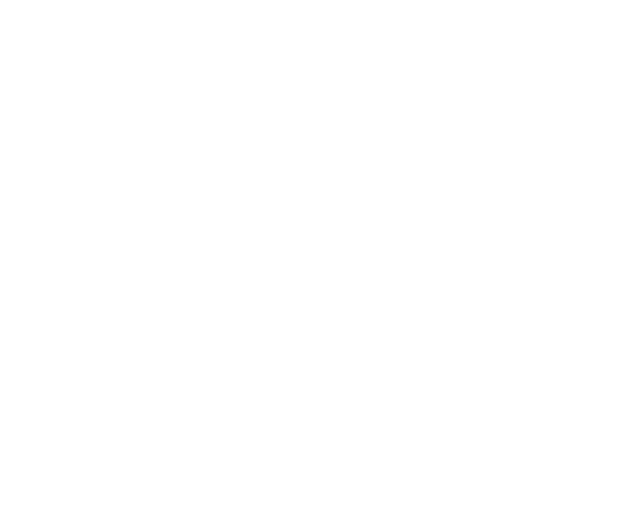
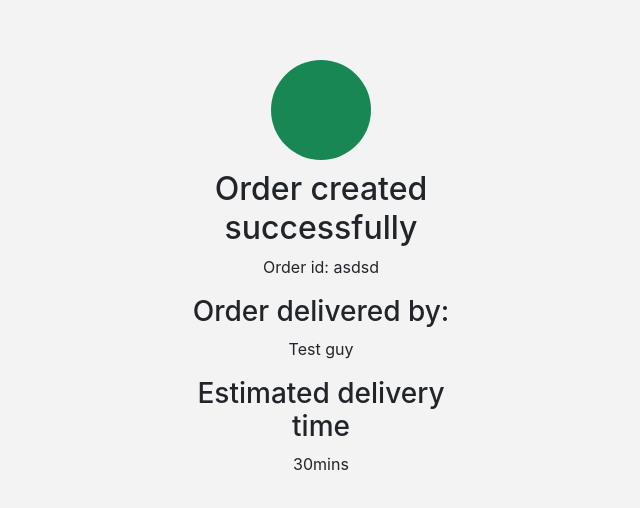
Before and after one commit to vaaluvishnu5146/Pizza-Buddy, a React (Create React App) app: page /orderStatus in a window 1280 px wide. Before the commit this address had no page. Shown: the part 124-632 px from the top of the page, without its empty margins (319-959 px from the left). Built offline with nearby package versions, Linux system fonts and the light colour scheme.

Commit message:
Added API Integration and creted success page

```diff
--- a/package.json
+++ b/package.json
@@ -7,6 +7,7 @@
     "@testing-library/jest-dom": "^5.16.5",
     "@testing-library/react": "^13.4.0",
     "@testing-library/user-event": "^13.5.0",
+    "axios": "^0.27.2",
     "react": "^18.2.0",
     "react-dom": "^18.2.0",
     "react-redux": "^8.0.4",
--- a/src/App.css
+++ b/src/App.css
@@ -37,8 +37,37 @@
   }
 }
 
-.cart-container {
+.listing-container {
+  display: flex;
+  align-items: flex-start;
+}
+
+.flex {
+  display: flex;
+  align-items: center;
+  justify-content: center;
+}
+
+.page-container {
   width: 100%;
   height: 100vh;
-  background: #dc3545;
+  background-color: #F3F3F3;
 }
+
+.order-status-card {
+  width: 300px;
+  min-height: 300px;
+  padding: 10px;
+  display: flex;
+  flex-direction: column;
+  align-items: center;
+  justify-content: center;
+}
+
+.order-status-card > .status-circle {
+  width: 100px;
+  height: 100px;
+  background-color: #198754;
+  border-radius: 50%;
+  margin: 0 0 10px 0;
+}
--- a/src/App.js
+++ b/src/App.js
@@ -6,6 +6,7 @@
 } from "react-router-dom";
 import ListingPage from './Pages/userapp/listings-page';
 import Cart from './Pages/userapp/cart';
+import OrderStatus from './Pages/userapp/order-status';
 
 function App() {
   return (
@@ -13,6 +14,7 @@
       <Routes>
         <Route path="/pizzas" element={<ListingPage />} />
         <Route path="/cart" element={<Cart />}/>
+        <Route path="/orderStatus" element={<OrderStatus />}/>
       </Routes>
     </div>
   );
--- a/src/Components/ProductCard/ProductCard.js
+++ b/src/Components/ProductCard/ProductCard.js
@@ -6,6 +6,8 @@
       <img src={data.uri || ''} className="card-img-top" alt={data.name} />
         <div className="card-body">
             <h5 className="card-title">{data.name || ''}</h5>
+            <div height="10px" />
+            <p>{data.price}</p>
             {
                 add && <a href="#" className="btn btn-danger" onClick={() => add(data)}>Add to oven</a>
             }
--- a/src/Pages/userapp/cart.js
+++ b/src/Pages/userapp/cart.js
@@ -1,20 +1,39 @@
-import React, { useState, useEffect } from 'react'
+import React, { useState, useEffect, useMemo } from 'react'
 import ProductCard from '../../Components/ProductCard/ProductCard';
 import { useSelector } from 'react-redux'
 
 export default function Cart() {
-
+  const [cartTotal, setCartTotal] = useState(0);
   const cart = useSelector((state) => state.cartReducer.cart);
 
 
+  // CALCULATE CART
+  const calculateCartTotal = (cart = []) => {
+    if(cart.length > 0) {
+        let value = 0;
+        cart.map((d, i) => {
+        console.log(i, Number(d.price));
+            if(d.price !== null) {
+                value += Number(d.price);
+            }
+       });
+       setCartTotal(value);
+    }
+  };
+
+
+  useEffect(() => {
+    calculateCartTotal(cart);
+  }, [cart]);
+
   return (
     <div className='container container-fluid'>
-        <div className='cart-container'>
-            <h3>
-                Cart Items{cart.length}
-            </h3>
-            <div className='row'>
+        <div className='page-container'>
+            <div className='row listing-container'>
                 <div className='col-lg-8 col-md-8'>
+                <h3>
+                    Cart Items ({cart.length})
+                </h3>
                     <div className='row' id="listings">
                         {
                           cart.map((d, i) => <ProductCard data={d} key={i} />
@@ -24,7 +43,32 @@
                 </div>
                 <div className='col-lg-4 col-md-4'>
                     <div className='calculation'>
-                        <p>calculation</p>
+                        <p>Cart Estimation</p>
+                        <div className='cart-estimates'>
+                            <ol class="list-group list-group-numbered">
+                                {
+                                    cart.map((d, i) => {
+                                        return (<li key={`$cart-items-${i}`} class="list-group-item d-flex justify-content-between align-items-start">
+                                        <div class="ms-2 me-auto">
+                                        <div class="fw-bold">{d.name}</div>
+                                        <p>{d.price}</p>
+                                        </div>
+                                        <span class="badge bg-primary rounded-pill">{d.quantity}</span>
+                                    </li>)
+                                    })
+                                }
+                            </ol>
+                            <div className='price'>
+                                <div className="row">
+                                     <div className='col-6'>
+                                          <h1 className="fw-bold">Total</h1>
+                                     </div>
+                                     <div className='col-6 flex'>
+                                          <p style={{ fontSize: '1.4rem', margin: 0 }}>{cartTotal || 0}</p>
+                                     </div>
+                                </div>
+                            </div>
+                        </div>
                     </div>
                 </div>
             </div>
--- a/src/Pages/userapp/listings-page.js
+++ b/src/Pages/userapp/listings-page.js
@@ -3,8 +3,10 @@
 import ProductCard from '../../Components/ProductCard/ProductCard'
 import Slider from '../../Components/Slider/Slider'
 import { useNavigate } from "react-router-dom";
-import { useSelector, useDispatch  } from 'react-redux'
+import { useSelector, useDispatch } from 'react-redux'
 import { addToCart, deleteItem } from '../../Redux/slice/cart.slice'; // RELATIVE IMPORT
+import axios from 'axios';
+import { addPizzaList } from '../../Redux/slice/pizza.slice';
 
 export default function ListingPage() {
   const [banners, setBanners] = useState([]);
@@ -15,7 +17,17 @@
   const navigate = useNavigate();
   const dispatch = useDispatch();
 
+  const fetchData = async () => {
+    await axios.get('http://localhost:5000/api/pizzas').then((response) => {
+      const { message = '', pizzas = [] } = response.data;
+      if(message !== '' && message !== null) {
+        dispatch(addPizzaList(pizzas));
+      }
+    }).catch((e) => console.log(e));
+  };
+
   useEffect(() => {
+    fetchData();
     setBanners([
         "https://www.pizzahut.co.in/order/images/backgrounds/in/en-IN/home-bg-sm.d8bfb0c0846bfc9d8f18dfb78a3393da.jpg",
         "https://api.pizzahut.io/v1/content/en-in/in-1/images/deal/1-plus-1-san-francisco-style.14b759cca136012aa516655b1f416793.1.jpg",
--- a/src/Pages/userapp/order-status.js
+++ b/src/Pages/userapp/order-status.js
@@ -0,0 +1,22 @@
+import React from 'react'
+
+export default function OrderStatus() {
+  return (
+    <div className='container continer-fluid'>
+        <div className='page-container flex'>
+            <div className='order-status-card' id="order-status-card">
+                 <div className='status-circle'>
+                 </div>
+                 <div className='status-container'>
+                     <h2>Order created successfully</h2>
+                     <p>Order id: asdsd </p>
+                     <h3>Order delivered by:</h3>
+                     <p>Test guy</p>
+                     <h3>Estimated delivery time</h3>
+                     <p>30mins</p>
+                 </div>
+            </div>
+        </div>
+    </div>
+  )
+}
--- a/src/Redux/slice/pizza.slice.js
+++ b/src/Redux/slice/pizza.slice.js
@@ -4,28 +4,12 @@
   name: 'pizza',
   initialState: {
     pizzas: [
-      {
-          id: 1,
-          name: 'Margherita',
-          price: '299',
-          uri: 'https://api.pizzahut.io/v1/content/en-in/in-1/images/pizza/margherita.90f9451fd66871fb6f9cf7d506053f18.1.jpg?width=550'
-      },
-      {
-          id: 2,
-          price: '299',
-          name: 'Tandoori paneer',
-          uri: 'https://api.pizzahut.io/v1/content/en-in/in-1/images/pizza/tandoori-paneer.4ef45717e972cf45b43c010e3cde5a22.1.jpg?width=550'
-      },
-      {
-          id: 3,
-          price: '299',
-          name: 'Veggy supreme',
-          uri: 'https://api.pizzahut.io/v1/content/en-in/in-1/images/pizza/veggie-supreme.bc8dd369182b636ff171077efa53c344.1.jpg?width=550'
-      },
-  ],
+    ],
   },
   reducers: {
-    increment: (state) => {
+    addPizzaList: (state, action) => {
+      console.log('Rebdering');
+      state.pizzas = action.payload;
       // Redux Toolkit allows us to write "mutating" logic in reducers. It
       // doesn't actually mutate the state because it uses the Immer library,
       // which detects changes to a "draft state" and produces a brand new
@@ -42,6 +26,6 @@
 })
 
 // Action creators are generated for each case reducer function
-export const { increment, decrement, incrementByAmount } = pizzaSlice.actions
+export const { addPizzaList } = pizzaSlice.actions
 
 export default pizzaSlice.reducer
```
Also changed, not shown: 1 other file (tests, documents, lock files or other folders).
